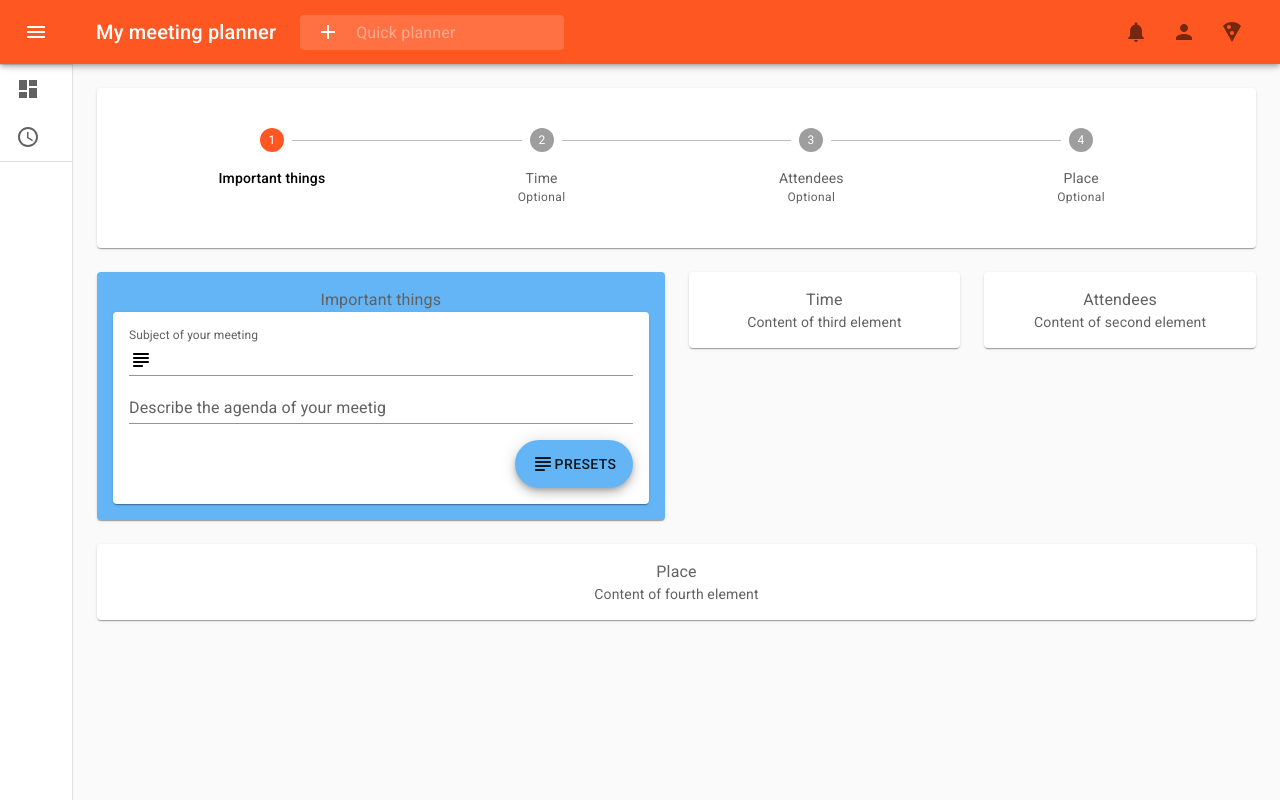
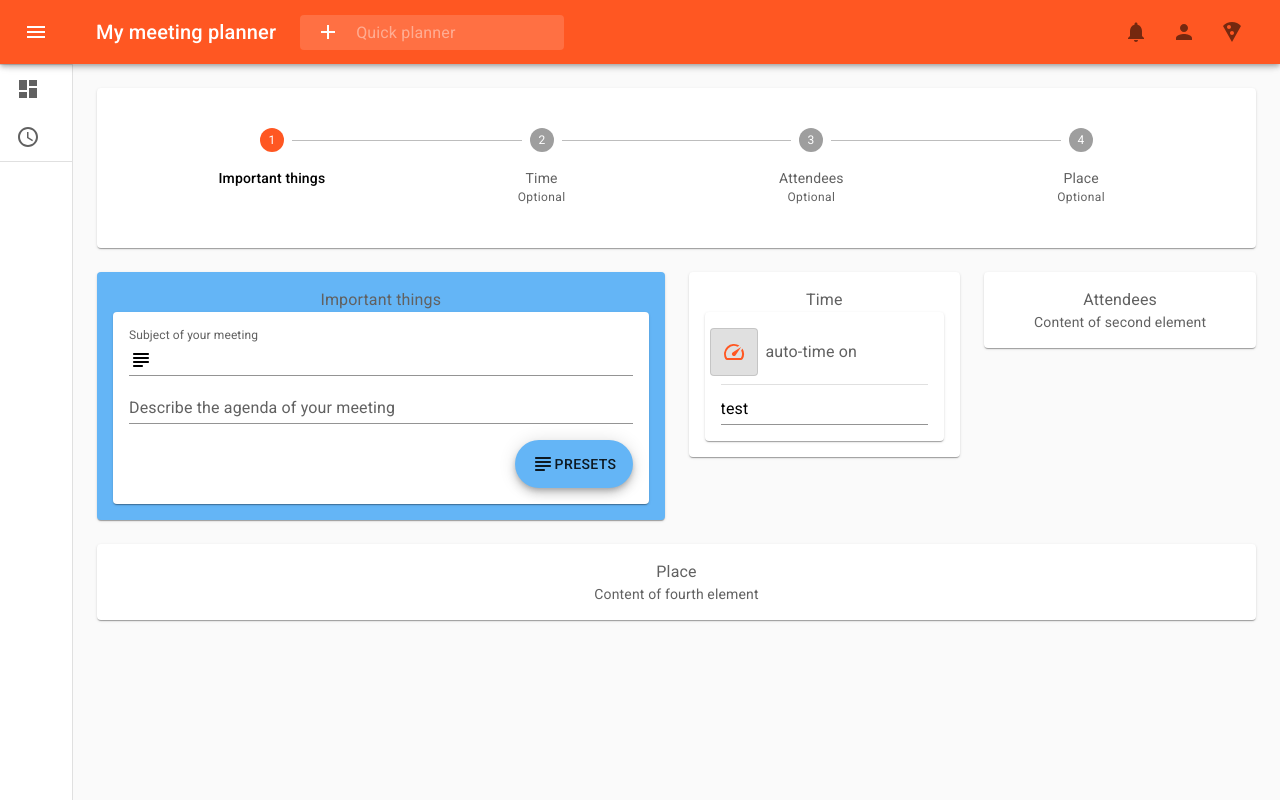
Before and after one commit to r-personal-projects/my-meeting-plan, a React (Create React App) app in the folder frontend/: page /app/schedule in a window 1280 px wide. Built offline with nearby package versions, Linux system fonts and the light colour scheme.

Commit message:
feat(frontend): some more implementations

```diff
--- a/frontend/package.json
+++ b/frontend/package.json
@@ -18,7 +18,8 @@
     "react-scripts": "3.3.0",
     "typeface-roboto": "0.0.75",
     "typescript": "^3.7.3",
-    "@material-ui/icons": "latest"
+    "@material-ui/icons": "latest",
+    "@material-ui/lab": "latest"
   },
   "scripts": {
     "start": "react-scripts start",
--- a/frontend/src/components/application-area/service-components/Schedule.tsx
+++ b/frontend/src/components/application-area/service-components/Schedule.tsx
@@ -1,4 +1,4 @@
-import React, {Component, ReactComponentElement} from "react";
+import React, {Component, ReactComponentElement, useState} from "react";
 import {
     createStyles,
     Grid,
@@ -12,11 +12,14 @@ import {
     TextField,
     FormControl,
     Fab,
-    InputAdornment, useMediaQuery, useTheme
+    InputAdornment, useMediaQuery, useTheme, Popover
 } from "@material-ui/core";
 import SubjectRoundedIcon from '@material-ui/icons/SubjectRounded';
+import SpeedIcon from '@material-ui/icons/Speed';
 import clsx from 'clsx';
 import createBreakpoints from "@material-ui/core/styles/createBreakpoints";
+import {ToggleButton} from '@material-ui/lab';
+import {GeneralContent, TimeContent} from "./schedule/Components";
 
 
 const myStyles = makeStyles(theme => ({
@@ -76,7 +79,15 @@ const stepperStyles = makeStyles((theme: Theme) =>
 );
 
 class ScheduleStepperParameter {
-    step: string = stepIds[0]
+    constructor(step: string, autoTimeSelected: boolean, setAutoTimeSelected: Function) {
+        this.step = step;
+        this.autoTimeSelected = autoTimeSelected;
+        this.setAutoTimeSelected = setAutoTimeSelected;
+    }
+
+    step: string;
+    autoTimeSelected: boolean;
+    setAutoTimeSelected: Function;
 }
 
 class ScheduleStepData {
@@ -103,9 +114,24 @@ class ScheduleStep {
 
 const stepIds = ['general', 'time', 'attendees', 'place'];
 
-function getStepContent(stepId: string, step: string) {
+function Example() {
+    // Declare a new state variable, which we'll call "count"
+    const [count, setCount] = useState(0);
+
+    return (
+        <div>
+            <p>You clicked {count} times</p>
+            <button onClick={() => setCount(count + 1)}>
+                Click me
+            </button>
+        </div>
+    );
+}
+
+function getStepContent(stepId: string, scheduleStepperParameter: ScheduleStepperParameter) {
     const classes = myStyles();
     const stepData: ScheduleStepData | undefined = getStepData.get(stepId);
+    const step = scheduleStepperParameter.step;
 
     if (stepData === undefined)
         return (<></>);
@@ -117,33 +143,16 @@ function getStepContent(stepId: string, step: string) {
     switch (stepId) {
         case 'general':
             myContent = (
-                <Paper className={clsx(classes.paper, classes.paperLarge)}>
-                    <FormControl fullWidth>
-                        <TextField label={'Subject of your meeting'} InputProps={{
-                            startAdornment: (
-                                <InputAdornment position={'start'}>
-                                    <SubjectRoundedIcon/>
-                                </InputAdornment>
-                            )
-                        }}/>
-                    </FormControl>
-                    <FormControl fullWidth>
-                        <TextField label={'Describe the agenda of your meetig'} multiline/>
-                    </FormControl>
-
-                    <Fab variant={'extended'} color={'secondary'} className={classes.fab}
-                         onClick={(event) => console.log(event)}>
-                        <SubjectRoundedIcon/>
-                        Presets
-                    </Fab>
-                </Paper>
+                <GeneralContent />
+            );
+            break;
+        case 'time':
+            myContent = (
+                <TimeContent />
             );
             break;
         case 'attendees':
             myContent = (<div>Content of second element</div>);
-            break;
-        case 'time':
-            myContent = (<div>Content of third element</div>);
             break;
         case 'place':
             myContent = (<div>Content of fourth element</div>);
@@ -197,7 +206,7 @@ const getSteps = (params: ScheduleStepperParameter) => {
 
     stepIds.forEach(key => {
         const step = stepData.get(key);
-        result.push(new ScheduleStep(step, getStepContent(key, params.step)));
+        result.push(new ScheduleStep(step, getStepContent(key, params)));
     });
 
     return result;
@@ -233,7 +242,10 @@ export default function () {
     const theme = useTheme();
 
     const [step, setStep] = React.useState('general');
+    const [autoTimeSelected, setAutoTimeSelected] = React.useState(true);
     const belowXs = useMediaQuery(theme.breakpoints.down('xs'));
+
+    const scheduleStepperParameter: ScheduleStepperParameter = new ScheduleStepperParameter(step, autoTimeSelected, setAutoTimeSelected);
 
     return (
         <>
@@ -241,10 +253,10 @@ export default function () {
                 <Grid component={'form'} container spacing={belowXs ? 1 : 3}>
                     <Grid item xs={12}>
                         <Paper className={classes.paper}>
-                            <ScheduleStepper step={step}/>
+                           {ScheduleStepper(scheduleStepperParameter)}
                         </Paper>
                     </Grid>
-                    {getSteps({step: step}).map((step, index, elem) => {
+                    {getSteps(scheduleStepperParameter).map((step, index, elem) => {
                         return (step.content);
                     })}
                 </Grid>
--- /dev/null
+++ b/frontend/src/components/application-area/service-components/schedule/Components.tsx
@@ -0,0 +1,157 @@
+import React, {MouseEventHandler, useState} from "react";
+import {
+    Divider,
+    Fab,
+    FormControl,
+    FormControlLabel,
+    InputAdornment,
+    makeStyles,
+    Paper,
+    Popover,
+    TextField,
+    Typography
+} from "@material-ui/core";
+import clsx from "clsx";
+import SubjectRoundedIcon from "@material-ui/icons/SubjectRounded";
+import {ToggleButton} from "@material-ui/lab";
+import SpeedIcon from "@material-ui/icons/Speed";
+
+export function TimeContent() {
+    const classes = timeStyles();
+    const [autoTimeSelected, setAutoTimeSelected] = useState(true);
+
+    const [hoverAnchor, setHoverAnchor] = useState<HTMLElement | null>(null);
+
+    const handlePopoverOpen = (event: React.MouseEvent<HTMLElement, MouseEvent>) => {
+        setHoverAnchor(event.currentTarget);
+    };
+    const handlePopoverClose = () => {
+        setHoverAnchor(null);
+    };
+    const popoverOpen = Boolean(hoverAnchor);
+
+
+    return (
+        <Paper className={clsx(classes.paper)}>
+            <FormControl fullWidth >
+                <FormControlLabel control={(
+                    <ToggleButton value={'check'} selected={autoTimeSelected} className={clsx(classes.toggleButton, {
+                        [classes.toggleButtonActive]: autoTimeSelected
+                    })}
+                                  onMouseLeave={handlePopoverClose} onMouseEnter={handlePopoverOpen}
+                                  onChange={() => setAutoTimeSelected(!autoTimeSelected)}>
+                        <SpeedIcon/>
+                    </ToggleButton>
+                )} label={autoTimeSelected ? 'auto-time on' : 'auto-time off'}/>
+                <Popover open={popoverOpen} className={classes.popover} classes={{paper: classes.popoverPaper}}
+                         anchorEl={hoverAnchor} anchorOrigin={{vertical: 'bottom', horizontal: 'left'}}
+                         transformOrigin={{vertical: 'top', horizontal: 'left'}} onClose={handlePopoverClose}
+                         disableRestoreFocus>
+                    <Typography>{autoTimeSelected ? 'Deactivate auto-time' : 'Activate auto-time'}</Typography>
+                </Popover>
+            </FormControl>
+            <Divider className={classes.sectionDivider} />
+            <FormControl fullWidth >
+                <TextField value={'test'}>
+
+                </TextField>
+            </FormControl>
+        </Paper>
+    );
+}
+
+const timeStyles = makeStyles(theme => ({
+    paper: {
+        position: 'relative',
+        padding: theme.spacing(2),
+        textAlign: 'left',
+        color: theme.palette.text.secondary,
+        [theme.breakpoints.down('xs')]: {
+            paddingTop: theme.spacing(1),
+            paddingBottom: theme.spacing(1),
+
+            paddingLeft: theme.spacing(0.5),
+            paddingRight: theme.spacing(0.5),
+        },
+    },
+    popover: {
+        pointerEvents: 'none',
+    },
+    popoverPaper: {
+        padding: theme.spacing(1),
+    },
+    sectionDivider: {
+        marginTop: theme.spacing(1),
+        marginBottom: theme.spacing(1),
+    },
+    toggleButton: {
+        marginRight: theme.spacing(1),
+        color: theme.palette.text.primary,
+        '&:hover': {
+            color: theme.palette.text.secondary,
+        },
+    },
+    toggleButtonActive: {
+        color: theme.palette.primary.main + ' !important',
+    }
+}));
+
+export function GeneralContent() {
+    const classes = generalStyles();
+
+    return (
+        <Paper className={clsx(classes.paper, classes.paperLarge)}>
+            <FormControl fullWidth>
+                <TextField label={'Subject of your meeting'} InputProps={{
+                    startAdornment: (
+                        <InputAdornment position={'start'}>
+                            <SubjectRoundedIcon/>
+                        </InputAdornment>
+                    )
+                }}/>
+            </FormControl>
+            <FormControl fullWidth>
+                <TextField label={'Describe the agenda of your meeting'} multiline/>
+            </FormControl>
+
+            <Fab variant={'extended'} color={'secondary'} className={classes.fab}
+                 onClick={(event) => console.log(event)}>
+                <SubjectRoundedIcon/>
+                Presets
+            </Fab>
+        </Paper>
+    );
+}
+
+
+const generalStyles = makeStyles(theme => ({
+    root: {
+        flexGrow: 1,
+        spacing: theme.spacing(2),
+    },
+    paper: {
+        position: 'relative',
+        padding: theme.spacing(2),
+        textAlign: 'center',
+        color: theme.palette.text.secondary,
+        [theme.breakpoints.down('xs')]: {
+            paddingTop: theme.spacing(1),
+            paddingBottom: theme.spacing(1),
+
+            paddingLeft: theme.spacing(0.5),
+            paddingRight: theme.spacing(0.5),
+        },
+    },
+    active: {
+        backgroundColor: theme.palette.secondary.main
+    },
+    stepHeading: {},
+    fab: {
+        position: 'absolute',
+        bottom: theme.spacing(2),
+        right: theme.spacing(2)
+    },
+    paperLarge: {
+        paddingBottom: theme.spacing(10),
+    }
+}));
--- a/frontend/src/services/theming/DefaultTheme.ts
+++ b/frontend/src/services/theming/DefaultTheme.ts
@@ -12,7 +12,7 @@ export function getDefaultTheme(prefersDarkMode : boolean) : Theme {
                 main: prefersDarkMode ? blue[800] : blue[300]
             },
             text: {
-                primary: prefersDarkMode ? 'white' : 'black',
+                primary: prefersDarkMode ? '#fff' : '#000',
                 disabled: prefersDarkMode ? grey[500] : grey[500],
                 secondary: prefersDarkMode ? grey[300] : grey[700],
                 hint: prefersDarkMode ? grey[300] : grey[700]
@@ -22,5 +22,10 @@ export function getDefaultTheme(prefersDarkMode : boolean) : Theme {
                 paper: prefersDarkMode ? grey[900] : 'white',
             },
         },
+        typography: {
+            button: {
+                color: prefersDarkMode ? '#fff' : '#000',
+            }
+        }
     });
 }
```
Also changed, not shown: 1 other file (tests, documents, lock files or other folders).
